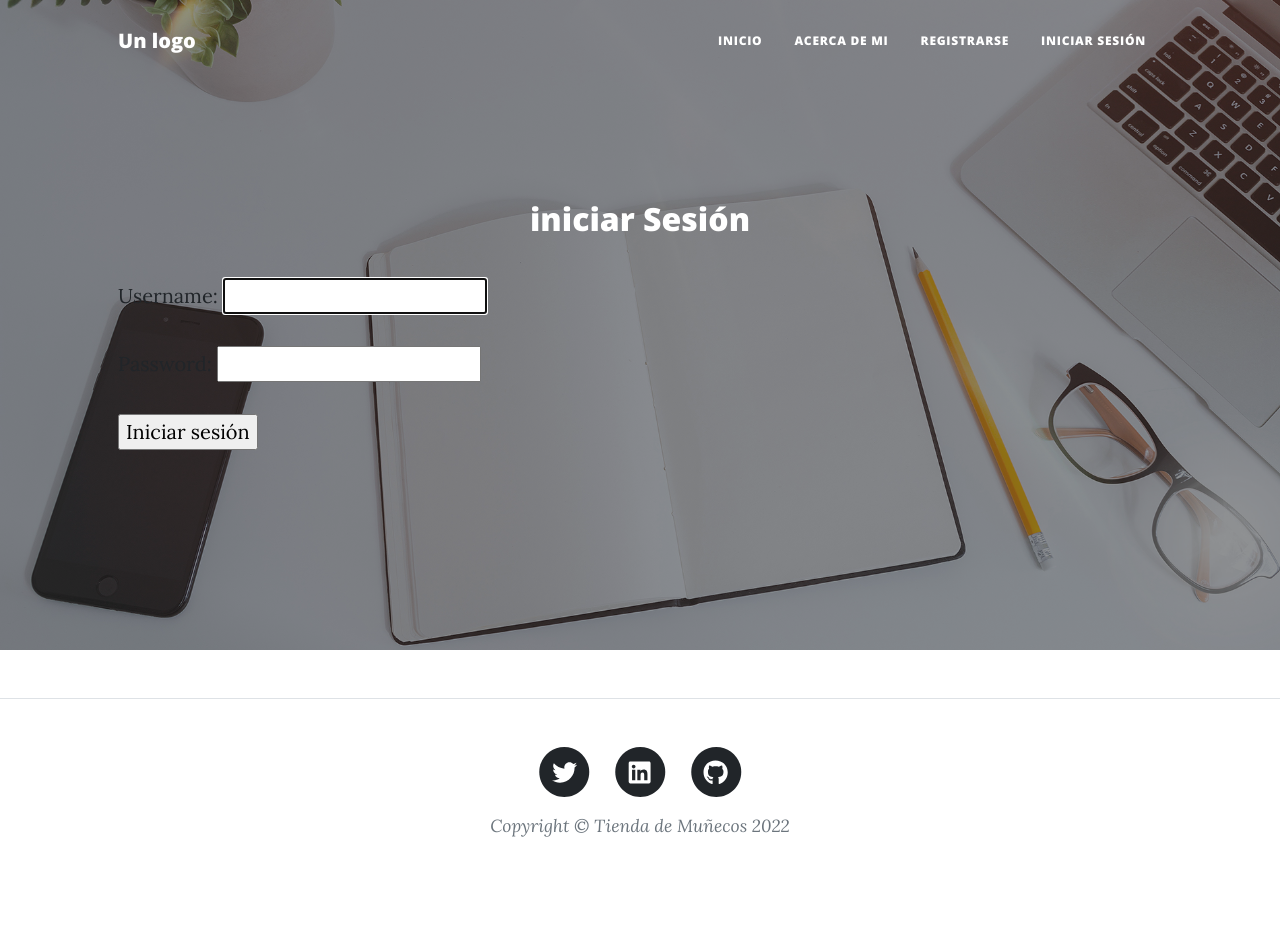
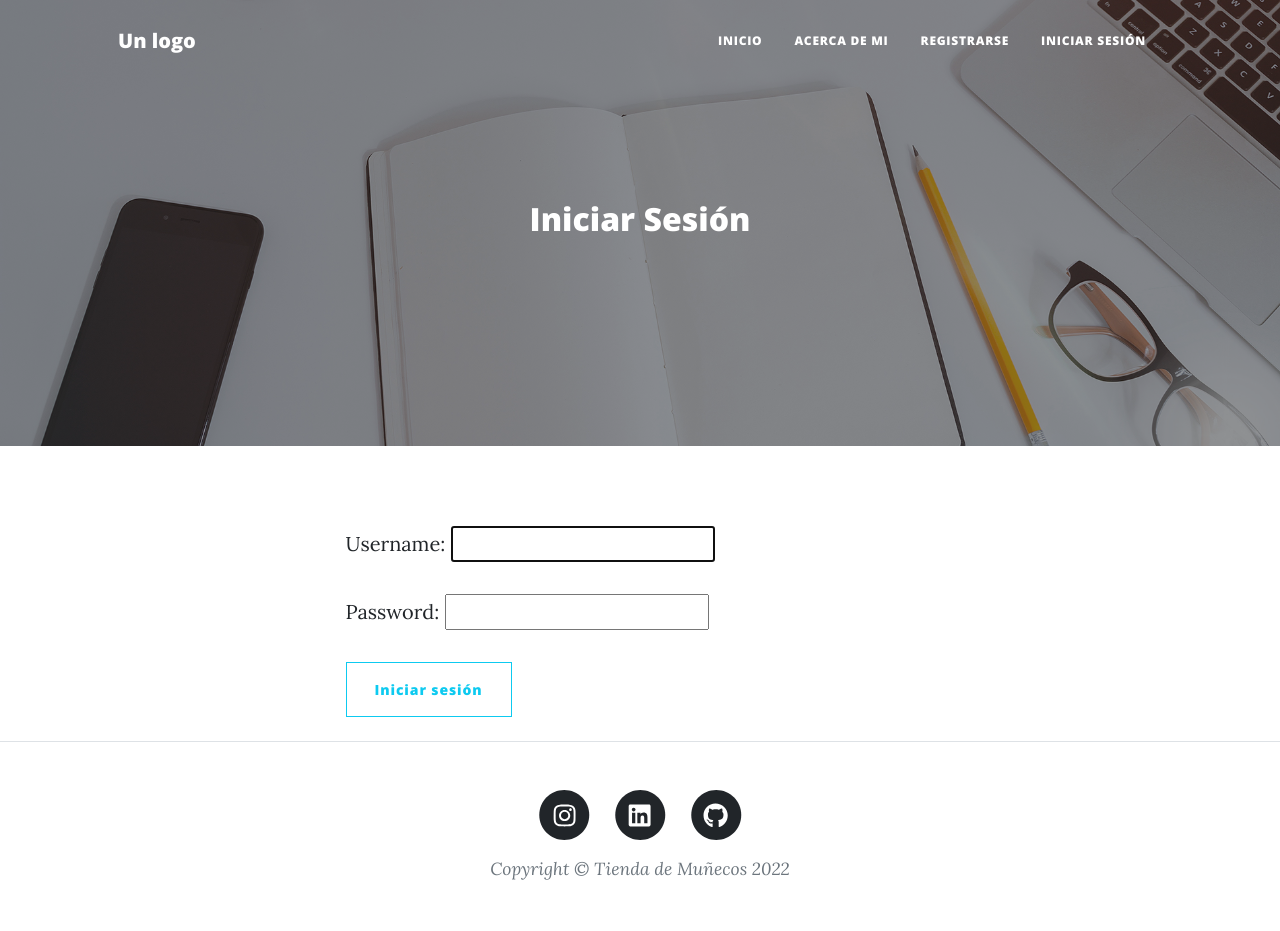
Before and after one commit to soyotrokevin/proyecto-final, a Django app: page /accounts/login/ in a window 1280 px wide. Before the commit the page ends 837 px from the top, so only its background shows below. Run offline with Django 4.2, Linux system fonts and the light colour scheme; parts of the project's set-up code (start-up, migrations or seed data) failed here and were passed over; some libraries are stand-ins or nearby versions.

Commit message:
Modificaciones botones y template

```diff
--- a/AppRegistro/templates/AppRegistro/login.html
+++ b/AppRegistro/templates/AppRegistro/login.html
@@ -1,26 +1,42 @@
 {% extends "AppTienda/base.html" %}
 
+{% load static %}
 {% block contenido_base %}
-
         <!-- Page Header-->
-        <header class="masthead" style="background-image: url('assets/img/home-bg.jpg')">
+        <header class="masthead" style="background-image: url('{% static 'AppTienda/assets/img/home-bg.jpg'%}')">
           <div class="container position-relative px-4 px-lg-5">
               <div class="row gx-4 gx-lg-5 justify-content-center">
                   <div class="col-md-10 col-lg-8 col-xl-7">
                       <div class="site-heading">
-                        <h2>iniciar Sesión</h2>
+                        <h2>Iniciar Sesión</h2>
 
                       </div>
                   </div>
-                  <form method="post">
-                    {% csrf_token %}
-                    {{ form.as_p }}
-                    {{form.captcha}}
 
-                    <input type="submit" value="Iniciar sesión" />
-                  </form>
               </div>
           </div>
       </header>
 
+            <!-- Main Content-->
+            <main class="mb-4">
+              <div class="container px-4 px-lg-5">
+                  <div class="row gx-4 gx-lg-5 justify-content-center">
+                      <div class="col-md-10 col-lg-8 col-xl-7">
+                        <form method="post">
+                          {% csrf_token %}
+                          <fieldset class="form-group">
+                            {{ form.as_p }}
+                          </fieldset>
+                          <div class="form-group">
+                              <button class="btn btn-outline-info" type="submit">Iniciar sesión
+
+                              </button>
+
+                          </form>
+                      </div>
+                  </div>
+              </div>
+          </main>
+
+
 {% endblock contenido_base %}
--- a/AppRegistro/templates/AppRegistro/logout.html
+++ b/AppRegistro/templates/AppRegistro/logout.html
@@ -1,9 +1,11 @@
 {% extends "AppTienda/base.html" %}
 {% block content %}
+
     <h2>Sesión cerrada correctamente!</h2>
     <div class="border-top pt-3">
         <small class="text-muted">
             <a href="{% url 'login' %}">Volver a ininciar sesión</a>
         </small>
     </div>
+
 {% endblock content %}
--- a/AppRegistro/templates/AppRegistro/registro.html
+++ b/AppRegistro/templates/AppRegistro/registro.html
@@ -24,7 +24,10 @@
                         <form method="post">
                           {% csrf_token %}
                           {{ form.as_p }}
-                          <input type="submit" value="Crear usuario" />
+                          <div class="form-group">
+                            <button class="btn btn-outline-info" type="submit">Confirmar
+
+                            </button>
                         </form>
                       </div>
                   </div>
--- a/AppRegistro/views.py
+++ b/AppRegistro/views.py
@@ -26,7 +26,7 @@ def register(request):
         if form.is_valid():
             human = True
             form.save()
-            return render(request, "AppTienda/inicio.html", {"mensaje": "Usuario Creado :)"})
+            return render(request, "{% url 'inicio' %}", {"mensaje": "Usuario Creado :)"})
         else:
             mensaje = 'Cometiste un error en el registro'
     formulario = UserRegisterForm()  # Formulario vacio para construir el html
--- a/AppTienda/templates/AppTienda/base.html
+++ b/AppTienda/templates/AppTienda/base.html
@@ -65,10 +65,10 @@
                     <div class="col-md-10 col-lg-8 col-xl-7">
                         <ul class="list-inline text-center">
                             <li class="list-inline-item">
-                                <a href="#!">
+                                <a href="https://instagram.com/soyotrokevin">
                                     <span class="fa-stack fa-lg">
                                         <i class="fas fa-circle fa-stack-2x"></i>
-                                        <i class="fab fa-twitter fa-stack-1x fa-inverse"></i>
+                                        <i class="fab fa-instagram fa-stack-1x fa-inverse"></i>
                                     </span>
                                 </a>
                             </li>
```
Also changed, not shown: AppRegistro/templates/AppRegistro/perfil.html (+8 -3 lines), AppTienda/templates/AppTienda/acerca_de_mi.html (+7 -3 lines), AppTienda/templates/AppTienda/home.html (+10 -7 lines), db.sqlite3.
